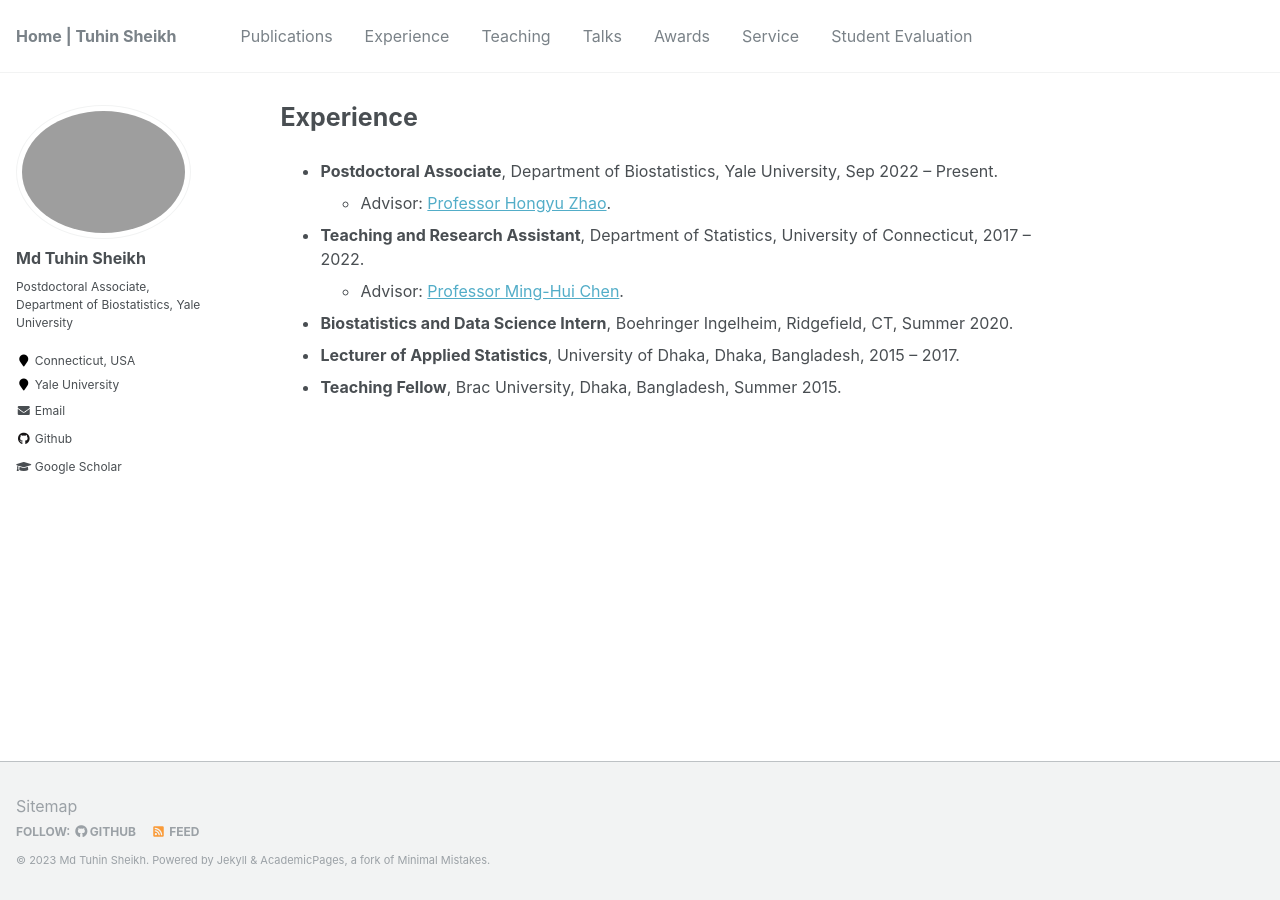
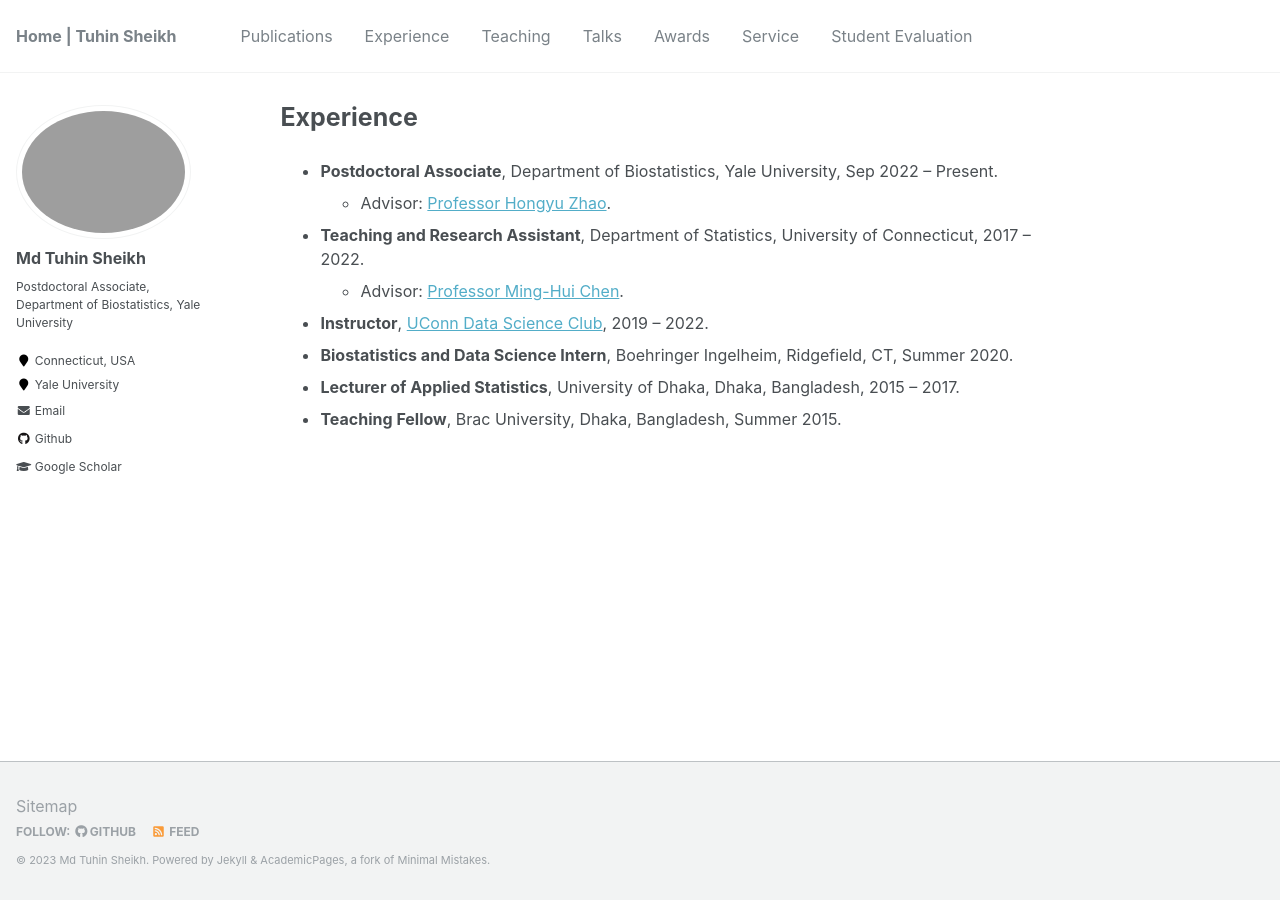
Before and after one commit to mdtuhinsheikh/mdtuhinsheikh.github.io, a Jekyll site: the page built from _pages/experience.md, in a window 1280 px wide. Built offline with Jekyll 4.4.1, drawn with Linux system fonts in a browser that asks for light colours.

Commit message:
Update experience.md

```diff
--- a/_pages/experience.md
+++ b/_pages/experience.md
@@ -8,6 +8,7 @@ author_profile: true
   - Advisor: [Professor Hongyu Zhao](https://ysph.yale.edu/profile/hongyu_zhao/){:target="_blank"}.
 * **Teaching and Research Assistant**, Department of Statistics, University of Connecticut, 2017 -- 2022.
   - Advisor: [Professor Ming-Hui Chen](http://merlot.stat.uconn.edu/~mic02006/){:target="_blank"}.
+* **Instructor**, [UConn Data Science Club](https://statds.org/tuhin_sheikh.html), 2019 -- 2022.
 * **Biostatistics and Data Science Intern**, Boehringer Ingelheim, Ridgefield, CT, Summer 2020.
 * **Lecturer of Applied Statistics**, University of Dhaka, Dhaka, Bangladesh, 2015 -- 2017.
 * **Teaching Fellow**, Brac University, Dhaka, Bangladesh, Summer 2015.
```
